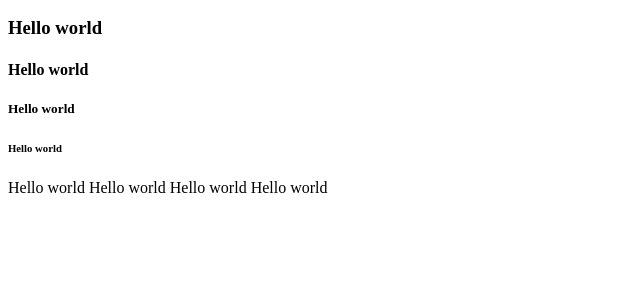
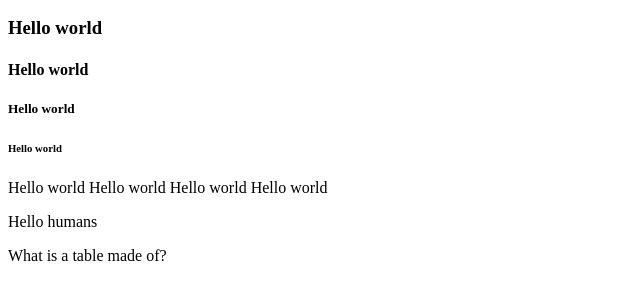
Before and after one commit to agfs-jzhong/agfs-JZhong.github.io, a plain HTML site: page index.html in a window 1280 px wide. Shown: the part 96-396 px from the top of the page, without its empty margins (0-640 px from the left). Drawn offline with Linux system fonts and the light colour scheme.

Commit message:
Update index.html

```diff
--- a/index.html
+++ b/index.html
@@ -8,3 +8,6 @@
 <h8> Hello world </h8>
 <h9> Hello world </h9>
 <h10> Hello world </h10>
+
+<p> Hello humans </p>
+<p> What is a table made of? </p>
```
